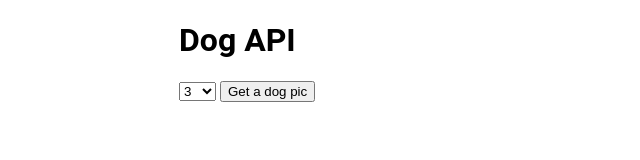
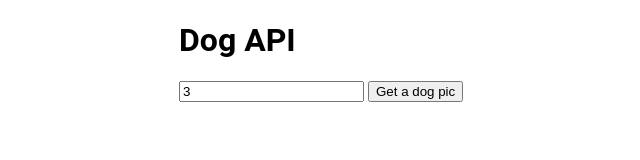
Before and after one commit to jmskelton-dev/get-requests, a plain HTML site: page index.html in a window 1280 px wide. Shown: the whole page, without its empty margins (161-801 px from the left). Drawn offline with nearby package versions, Linux system fonts and the light colour scheme.

Commit message:
Modified to meet requirements

```diff
--- a/index.html
+++ b/index.html
@@ -16,9 +16,7 @@
         <main>
             <h1>Dog API</h1>
             <form>
-                <select class="count">
-                    <option value="3">3</option>
-                </select>
+                <input type="text" value="3">
                 <input type="submit" value="Get a dog pic"!>
             </form>
             <section class="results hidden">
--- a/index.js
+++ b/index.js
@@ -29,18 +29,19 @@ function displayResults() {
 
 function watchForm() {
   $('form').submit(event => {
+    event.preventDefault();
     count = $(":input").val();
-    event.preventDefault();
+    if (count > 50){
+      alert("Please select 50 dogs or less!");
+    }
+    else if (count <= 50) {
     getDogImage();
+    }
   });
 }
 
 
 $(function() {
   console.log('App loaded! Waiting for submit!');
-  var $select = $(".count");
-  for (i=1;i<=50;i++){
-      $select.append($('<option></option>').val(i).html(i))
-  }
   watchForm();
 });
```
